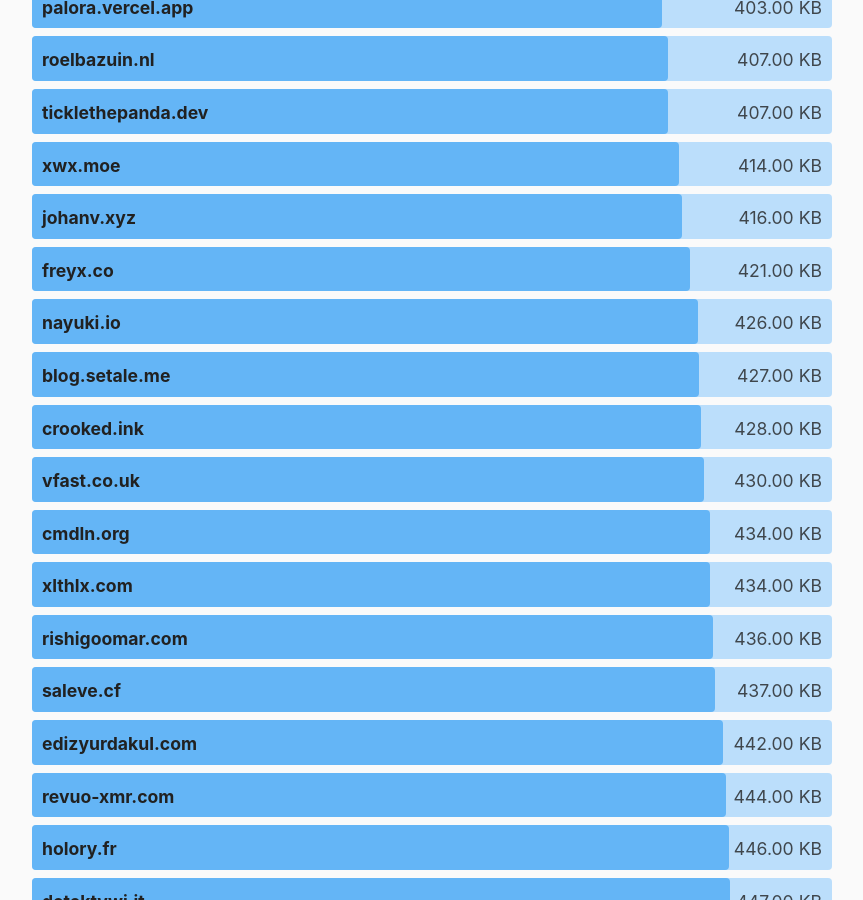
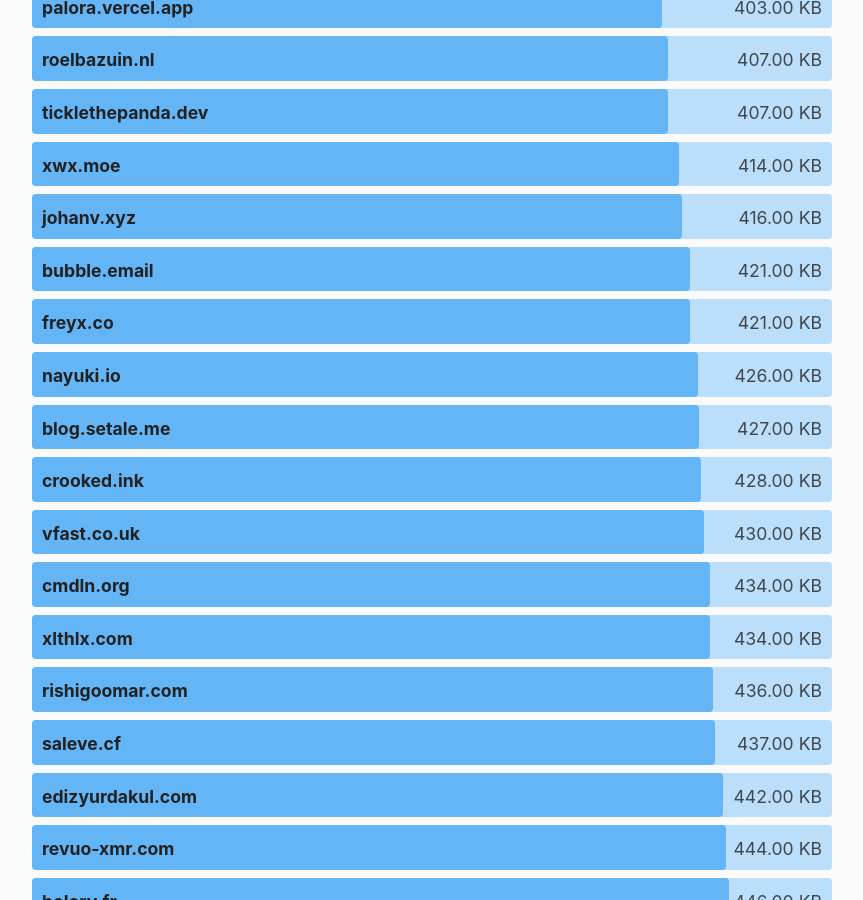
Before and after one commit to kevquirk/512kb.club, a Jekyll site: the page built from index.md, in a window 1280 px wide and 900 px high, scrolled down 25477 px. Shown: the whole window, without its empty margins (208-1071 px from the left). Built offline with Jekyll 4.4.1, drawn with Linux system fonts in a browser that asks for light colours.

Commit message:
add bubble.email

```diff
--- a/_data/sites.yml
+++ b/_data/sites.yml
@@ -413,6 +413,11 @@
   size: 103.0
   last_checked: 2022-06-27
 
+- domain: bubble.email
+  url: https://bubble.email
+  size: 421.0
+  last_checked: 2022-07-20
+
 - domain: buchh.org
   url: https://buchh.org/
   size: 4.7
```
